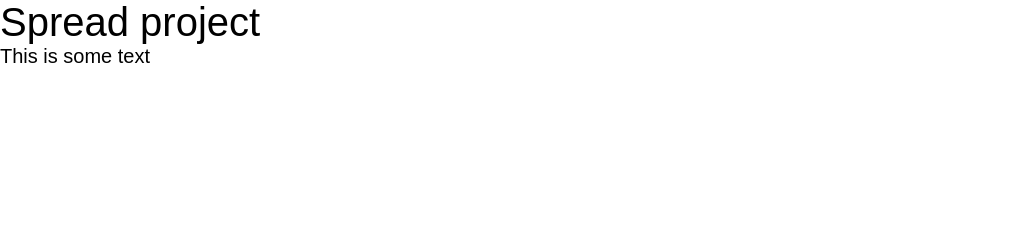
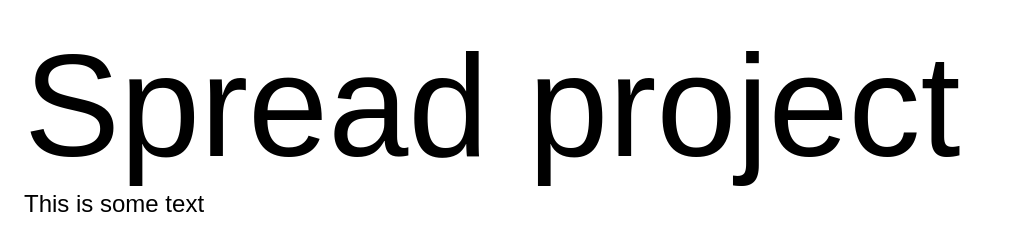
Before and after one commit to kimayasarin15/spread, a plain HTML site: page index.html in a window 1280 px wide. Shown: the whole page, without its empty margins (0-1021 px from the left). Drawn offline with Linux system fonts and the light colour scheme.

Commit message:
added some breaks

```diff
--- a/style.css
+++ b/style.css
@@ -5,15 +5,23 @@
     font-family: Arial, Helvetica, sans-serif;
 }
 
-
+@media (width > 600px){
+    :root {
+        font-size: 150%;
+    }
+}
 
 body{
-    padding: 1var(--spacing);
+    padding: var(--spacing);
 }
 
 
 h1{
     font-size: 2rem;
+
+    @media (width > 800px) {
+        font-size: 6rem;
+    }
 }
 
 
```
